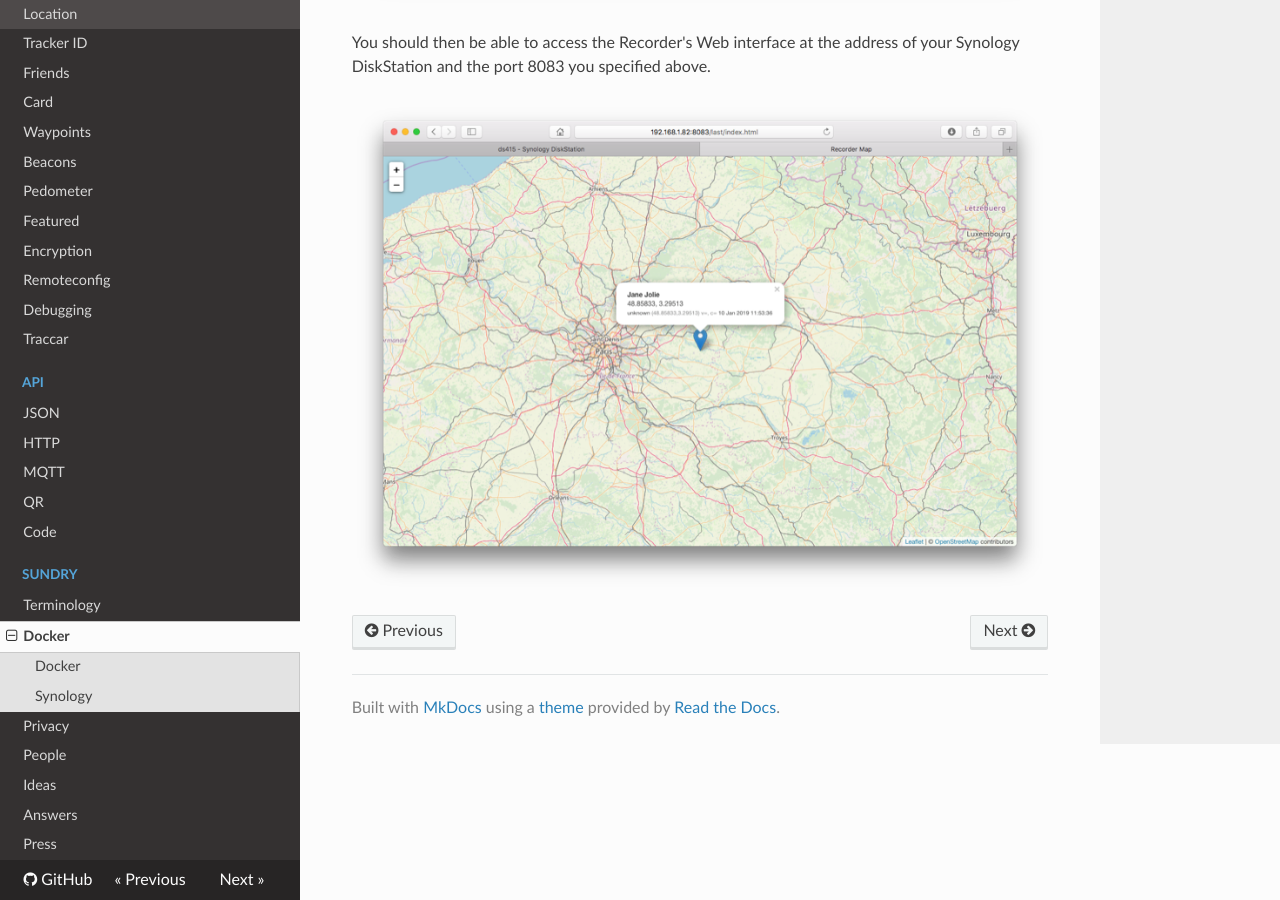
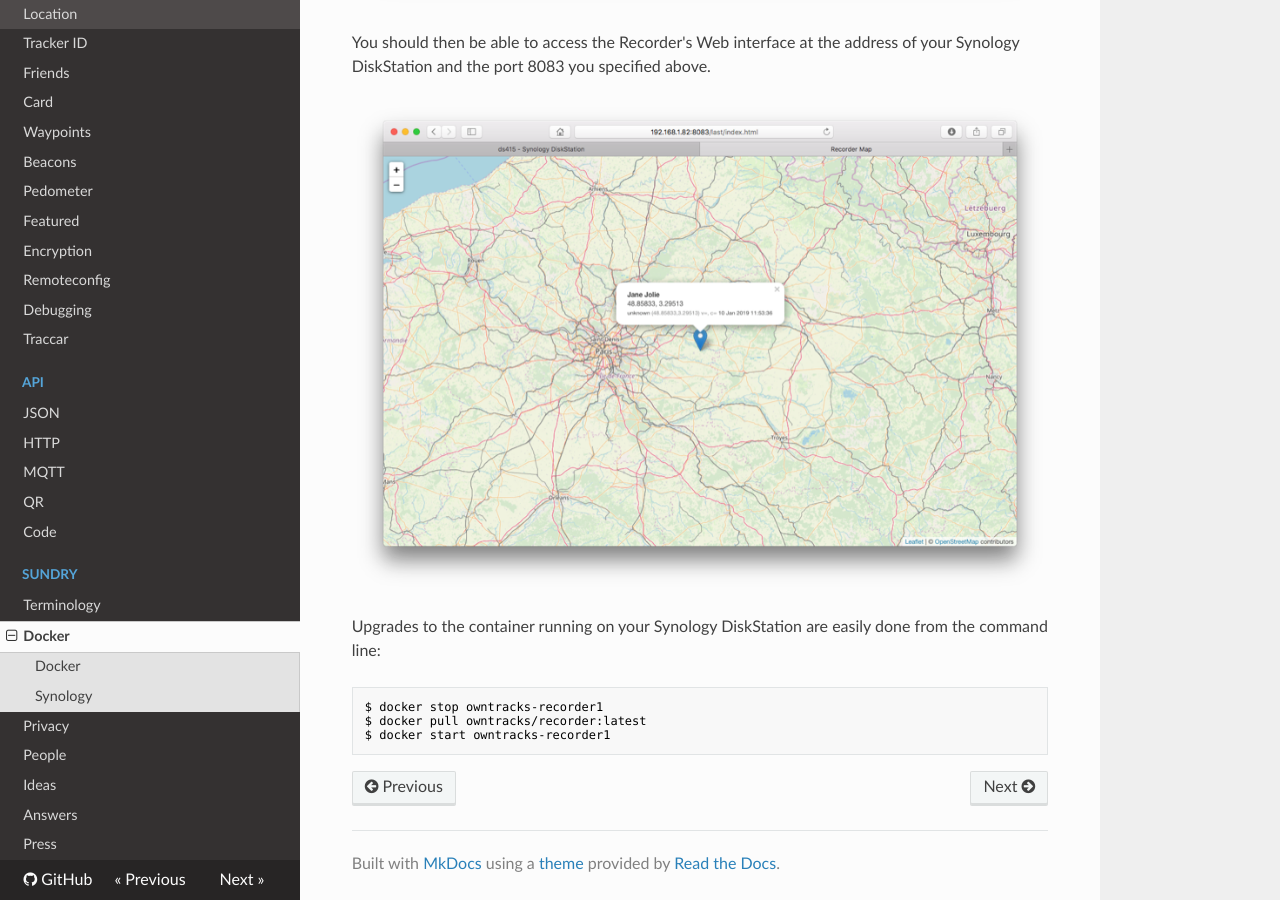
Before and after one commit to owntracks/booklet, an MkDocs documentation site: the page built from docs/clients/recorder.md, in a window 1280 px wide and 900 px high, scrolled down 2560 px. Built offline with MkDocs 1.6.1, drawn with Linux system fonts in a browser that asks for light colours; nearby versions of some CDN libraries; old or Windows-style settings are respelled for this version of MkDocs.

Commit message:
add update

````diff
--- a/docs/clients/recorder.md
+++ b/docs/clients/recorder.md
@@ -34,7 +34,13 @@ You should then be able to access the Recorder's Web interface at the address of
 
 ![](jmbp-4956.png)
 
+Upgrades to the container running on your Synology DiskStation are easily done from the command line:
 
+```bash
+$ docker stop owntracks-recorder1
+$ docker pull owntracks/recorder:latest
+$ docker start owntracks-recorder1
+```
 
 
 
````
